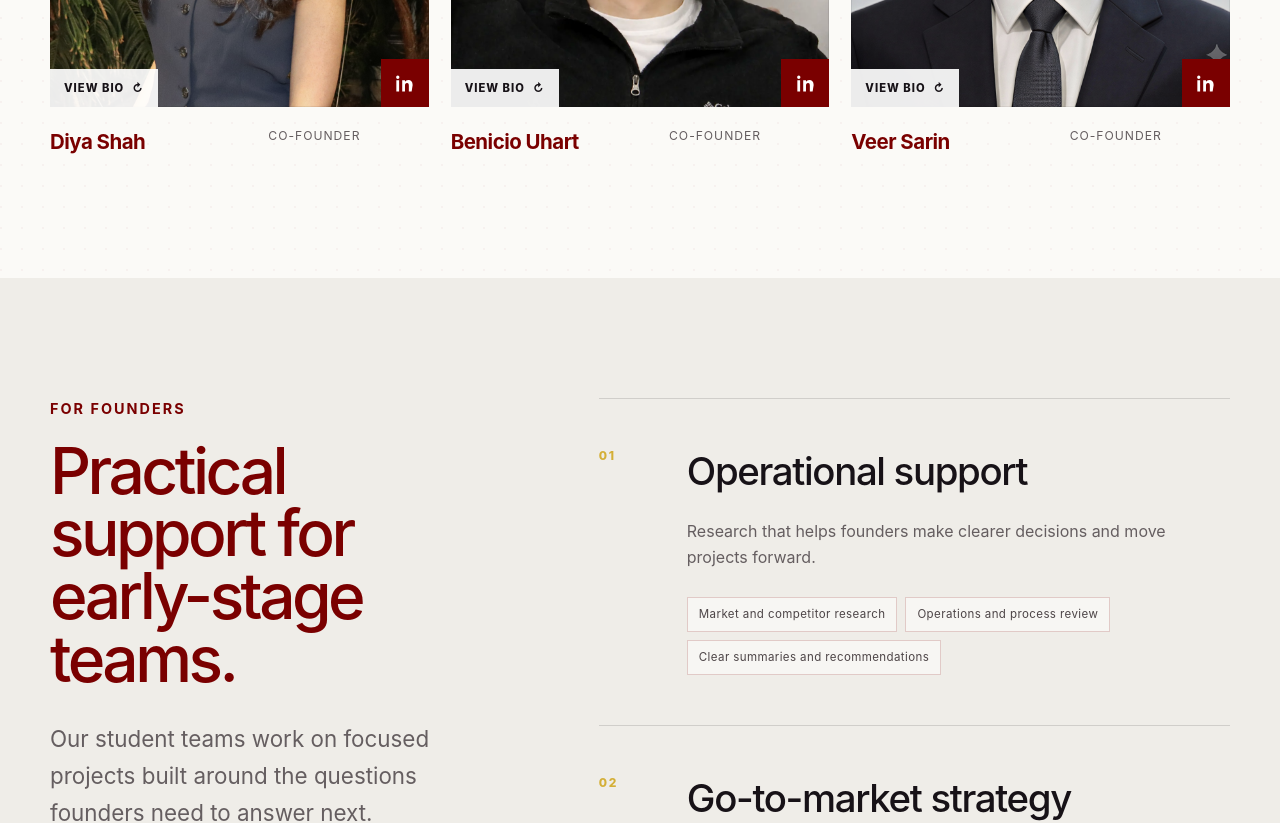
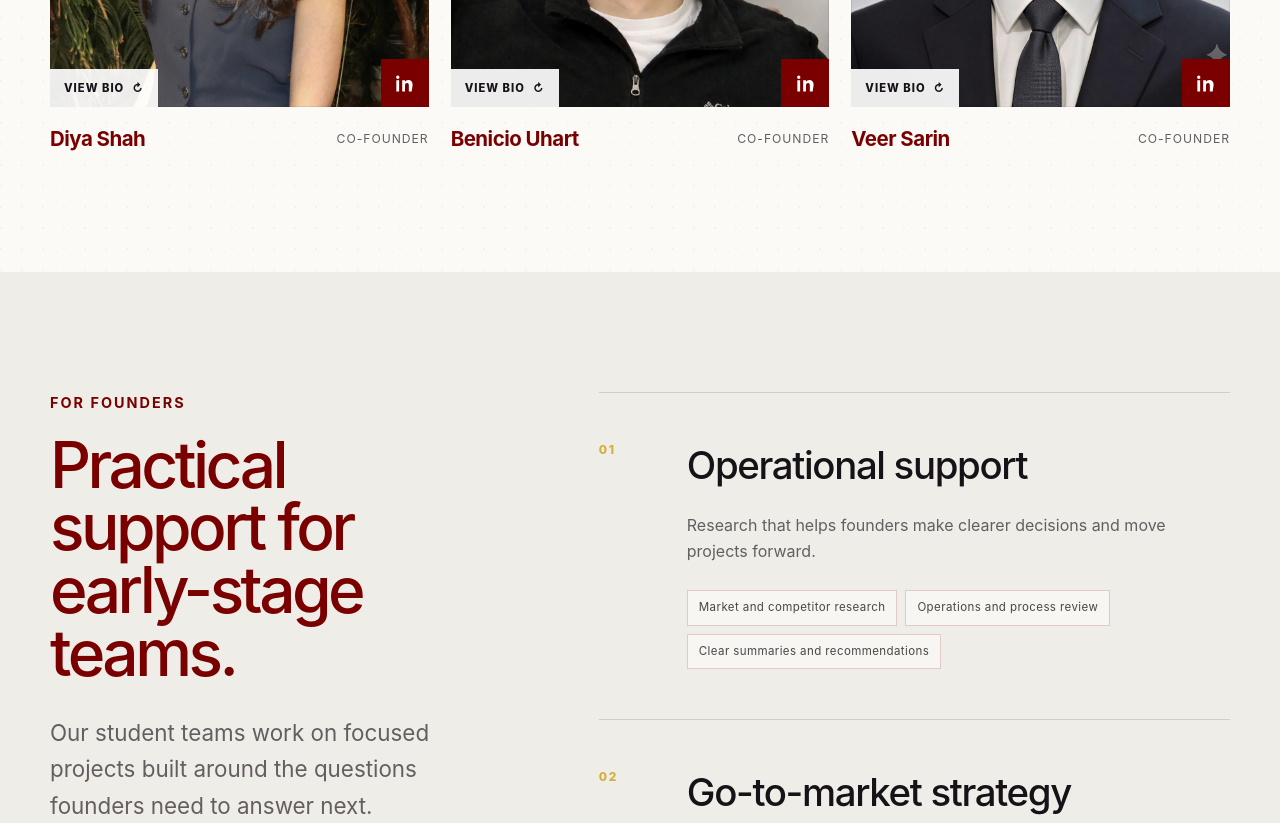
Before and after one commit to mcmastervc/mvcc-website, a Next.js app: page / in a window 1280 px wide. Shown: the part 2920-3743 px from the top of the page. Built offline with nearby package versions, Linux system fonts and the light colour scheme.

Commit message:
Align team card names and titles

```diff
--- a/app/globals.css
+++ b/app/globals.css
@@ -323,9 +323,9 @@ button { cursor: pointer; }
 .person-linkedin-badge svg { width: 19px; height: 19px; fill: currentColor; }
 .person-linkedin-badge:hover { background: var(--gold-deep); transform: translateY(-2px); }
 .person-meta { display: grid; grid-template-columns: minmax(0, 1fr) minmax(105px, 0.8fr); align-items: start; gap: 18px; padding-top: 19px; border-top: 1px solid transparent; }
-.person-meta h3 { margin: 0; color: var(--red); font-size: 1.28rem; font-weight: 650; letter-spacing: -0.025em; }
-.person-meta p { margin: 0; color: var(--muted); font-size: 0.76rem; letter-spacing: 0.08em; text-transform: uppercase; }
-.person-meta-side { display: flex; align-items: flex-start; justify-content: flex-start; }
+.person-meta h3 { margin: 0; color: var(--red); font-size: 1.28rem; font-weight: 650; line-height: 1.2; letter-spacing: -0.025em; }
+.person-meta p { margin: 0; color: var(--muted); font-size: 0.76rem; line-height: 1.45; letter-spacing: 0.08em; text-transform: uppercase; }
+.person-meta-side { display: flex; align-items: flex-start; justify-content: flex-end; padding-top: 3px; }
 .person-title { display: grid; justify-items: start; gap: 5px; text-align: left; }
 
 .services-section { color: var(--ink); background: var(--paper-deep); }
```
